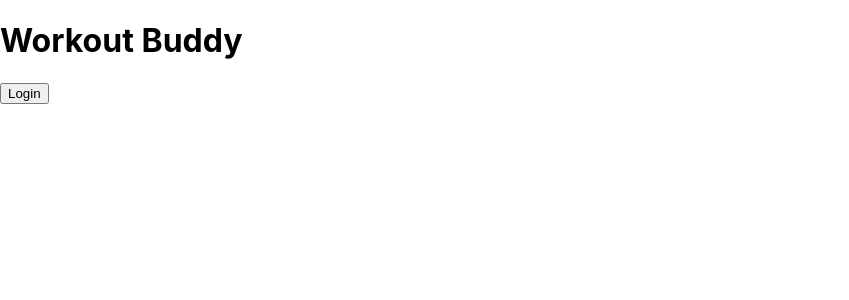
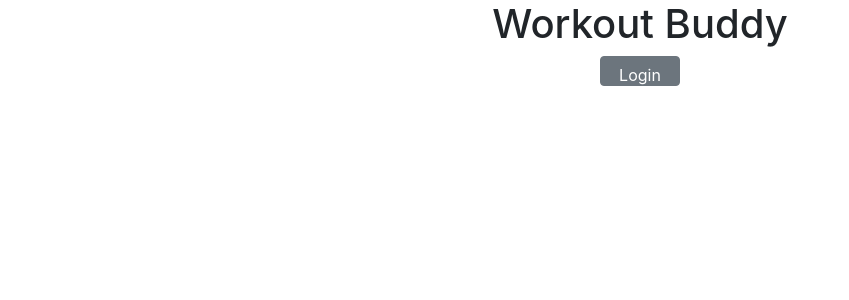
Before and after one commit to nolanshirley/workoutbuddyclient, a React (Create React App) app: page / in a window 1280 px wide. Shown: the top 300 px of the page, without its empty margins (0-849 px from the left). Built offline with nearby package versions, Linux system fonts and the light colour scheme.

Commit message:
added bootstrap functionality through npm bootstrap and index import

```diff
--- a/package.json
+++ b/package.json
@@ -10,7 +10,9 @@
     "@types/node": "^12.19.13",
     "@types/react": "^16.14.2",
     "@types/react-dom": "^16.9.10",
+    "bootstrap": "^4.5.3",
     "react": "^17.0.1",
+    "react-bootstrap": "^1.4.3",
     "react-dom": "^17.0.1",
     "react-scripts": "4.0.1",
     "reactstrap": "^8.8.1",
--- /dev/null
+++ b/src/App.css
@@ -0,0 +1,3 @@
+.titleText {
+    text-align: center;
+}
--- a/src/App.tsx
+++ b/src/App.tsx
@@ -3,6 +3,7 @@ import Auth from './components/Auth/Auth';
 import Navbar from './components/Navbar/Navbar';
 import Routines from './components/Routine/Routines';
 import Favorite from './components/All Routines/Favorites';
+import './App.css';
 
 type appState = {
   sessionToken: any,
@@ -48,7 +49,7 @@ class App extends React.Component <{}, appState>{
       return (
         <div className="App">
           <div className="title">
-            <h1> Workout Buddy </h1>
+            <h1 className="titleText"> Workout Buddy </h1>
           </div>
           { !localStorage.getItem('token') ? <Auth tokenUpdate={this.tokenUpdate} /> : <div>
             <Navbar removeToken={this.removeToken} />
--- a/src/components/Auth/Auth.css
+++ b/src/components/Auth/Auth.css
@@ -0,0 +1,8 @@
+.authDiv {
+    text-align: center !important;
+}
+
+.btn-primary {
+    width: 80px;
+    height: 30px;
+}
--- a/src/components/Auth/Auth.tsx
+++ b/src/components/Auth/Auth.tsx
@@ -1,5 +1,6 @@
 import { Component } from 'react';
 import { Button, Modal, ModalBody, ModalFooter, FormGroup, Form, Label, Input } from 'reactstrap';
+import '../Auth/Auth.css';
 
 type authProps = {
     tokenUpdate: (arg1: string, arg2: string) => void // this is how you pass a function down to a child component
@@ -80,8 +81,8 @@ class Auth extends Component <authProps, authState>  { // <token, {}> use empty
 
     render () {
         return (
-            <div>
-                <Button id="btn-primary" onClick={this.signupToggle} type="button"> Login </Button>
+            <div className="authDiv">
+                <Button id="btn-primary" className="btn-primary" onClick={this.signupToggle} type="button"> Login </Button>
                 <Modal isOpen={this.state.modal} className="createModal">
                         <h1> Login </h1>
                         <Form>
--- a/src/index.css
+++ b/src/index.css
@@ -1,8 +1,6 @@
 body {
   margin: 0;
-  font-family: -apple-system, BlinkMacSystemFont, 'Segoe UI', 'Roboto', 'Oxygen',
-    'Ubuntu', 'Cantarell', 'Fira Sans', 'Droid Sans', 'Helvetica Neue',
-    sans-serif;
+  font-family: 'Noto Serif', serif;
   -webkit-font-smoothing: antialiased;
   -moz-osx-font-smoothing: grayscale;
 }
--- a/src/index.tsx
+++ b/src/index.tsx
@@ -3,6 +3,8 @@ import ReactDOM from 'react-dom';
 import './index.css';
 import App from './App';
 import reportWebVitals from './reportWebVitals';
+
+import 'bootstrap/dist/css/bootstrap.min.css'; // add this for bootstrap to work
 
 ReactDOM.render(
   <React.StrictMode>
```
Also changed, not shown: 2 other files (tests, documents, lock files or other folders).
